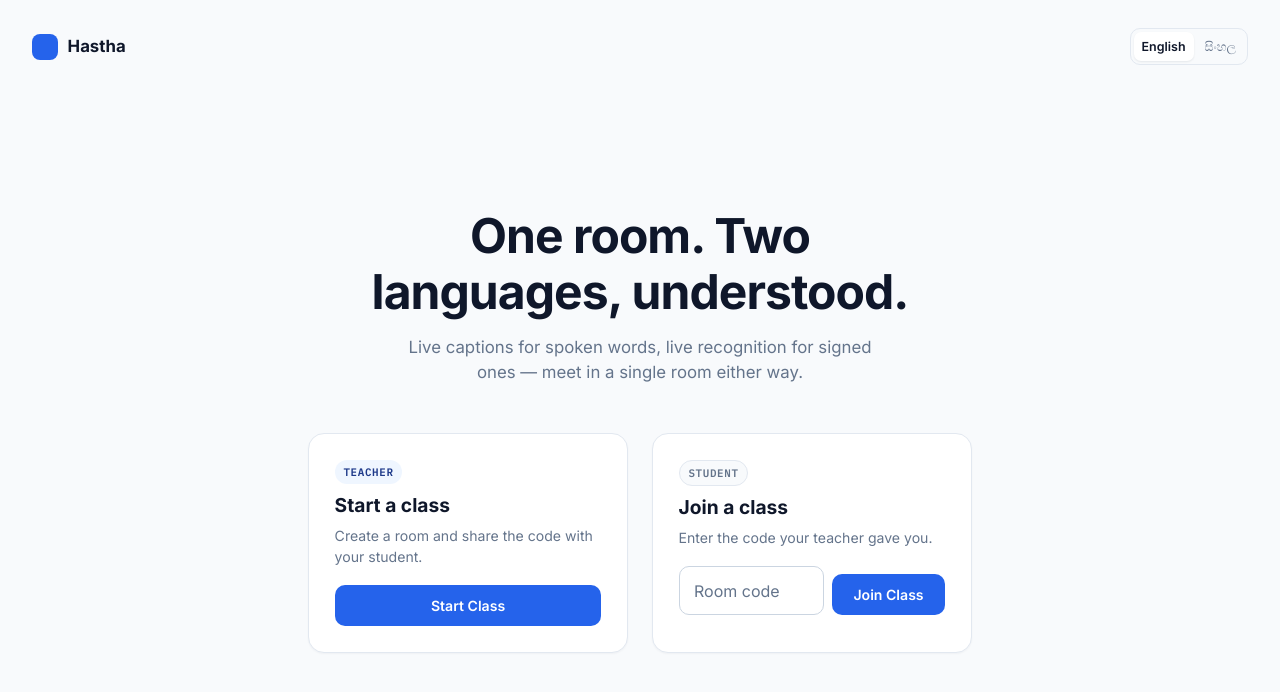
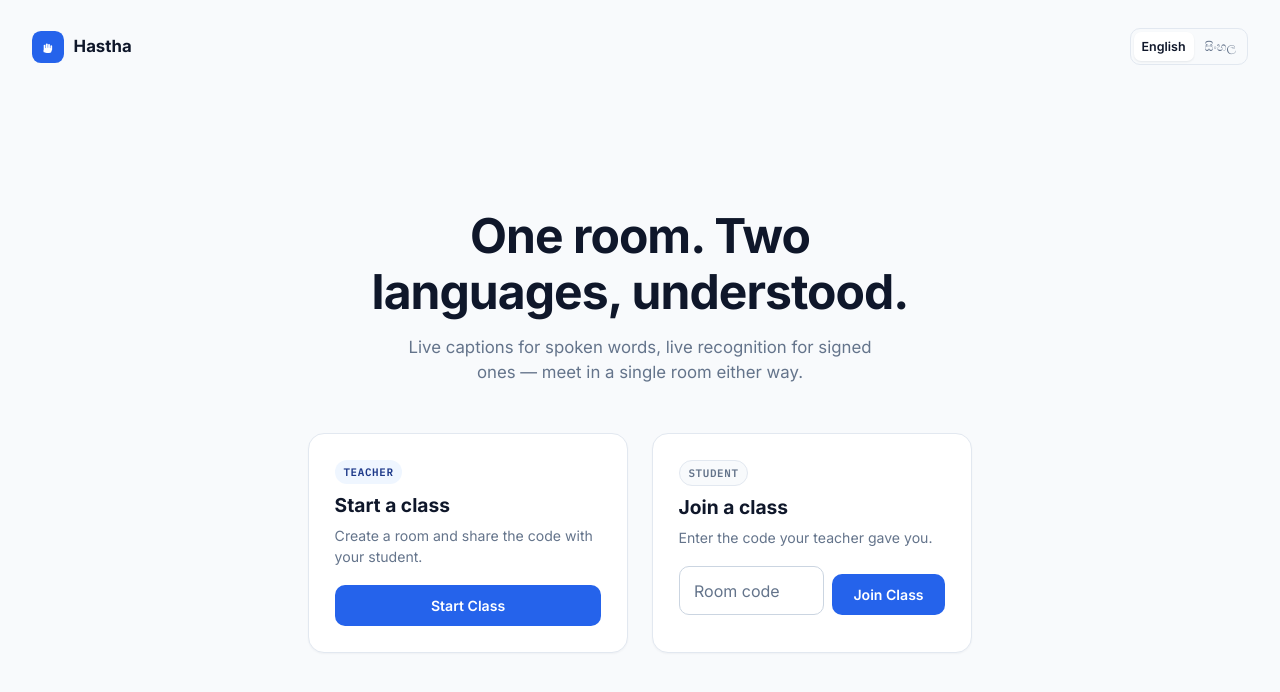
Before and after one commit to JENEESHAPRIYADARSHANI/FYP-Frontend, a React (Vite) app: page / in a window 1280 px wide. Shown: the top 692 px of the page. Built offline with nearby package versions, Linux system fonts and the light colour scheme; no server answers.

Commit message:
Use the real logo component on the Home screen

```diff
--- a/src/pages/Home.jsx
+++ b/src/pages/Home.jsx
@@ -2,6 +2,7 @@ import { useState } from "react";
 import { useNavigate } from "react-router-dom";
 import { useLanguage } from "../context/LanguageContext.jsx";
 import LanguageSwitch from "../components/LanguageSwitch.jsx";
+import HasthaLogo from "../components/HasthaLogo.jsx";
 
 function generateRoomCode() {
   const chars = "ABCDEFGHJKLMNPQRSTUVWXYZ23456789";
@@ -31,7 +32,7 @@ export default function Home() {
   return (
     <div className="home">
       <header className="home-brand">
-        <span className="brand-mark" />
+        <HasthaLogo badge size={32} />
         <span className="brand-name">{t("home.brand")}</span>
         <span className="home-brand-spacer" />
         <LanguageSwitch />
```
